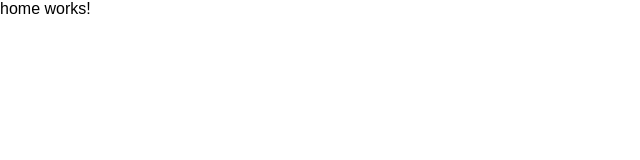
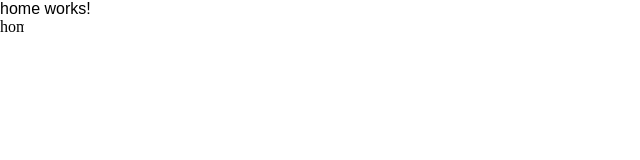
Before and after one commit to hwayanghotel/admin, an Angular app: page /home in a window 1280 px wide. Shown: the top 160 px of the page, without its empty margins (0-640 px from the left). Built offline with nearby package versions, Linux system fonts and the light colour scheme.

Commit message:
feat(#1): Mat icon test

```diff
--- a/src/app/app.module.ts
+++ b/src/app/app.module.ts
@@ -5,9 +5,11 @@ import { AppRoutingModule } from './app-routing.module';
 import { AppComponent } from './app.component';
 import { HomeComponent } from './home/home.component';
 
+import { MatIconModule } from '@angular/material/icon';
+
 @NgModule({
   declarations: [AppComponent, HomeComponent],
-  imports: [BrowserModule, AppRoutingModule],
+  imports: [BrowserModule, AppRoutingModule, MatIconModule],
   providers: [],
   bootstrap: [AppComponent],
 })
--- a/src/app/home/home.component.html
+++ b/src/app/home/home.component.html
@@ -1,3 +1,4 @@
 <p>
   home works!
 </p>
+<mat-icon>home</mat-icon>
```
